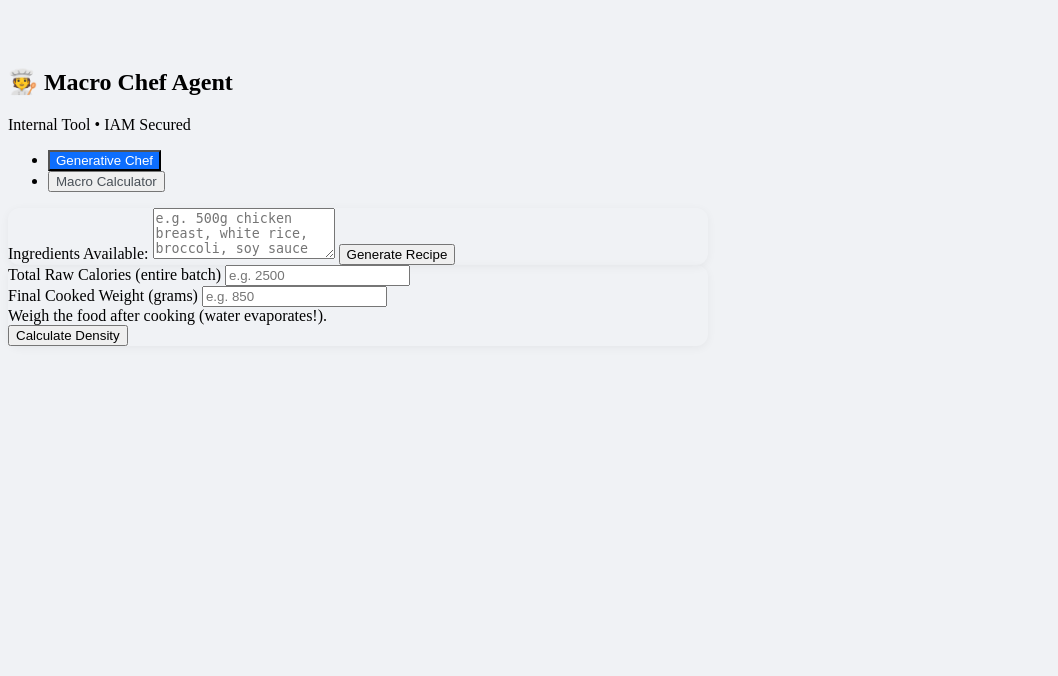
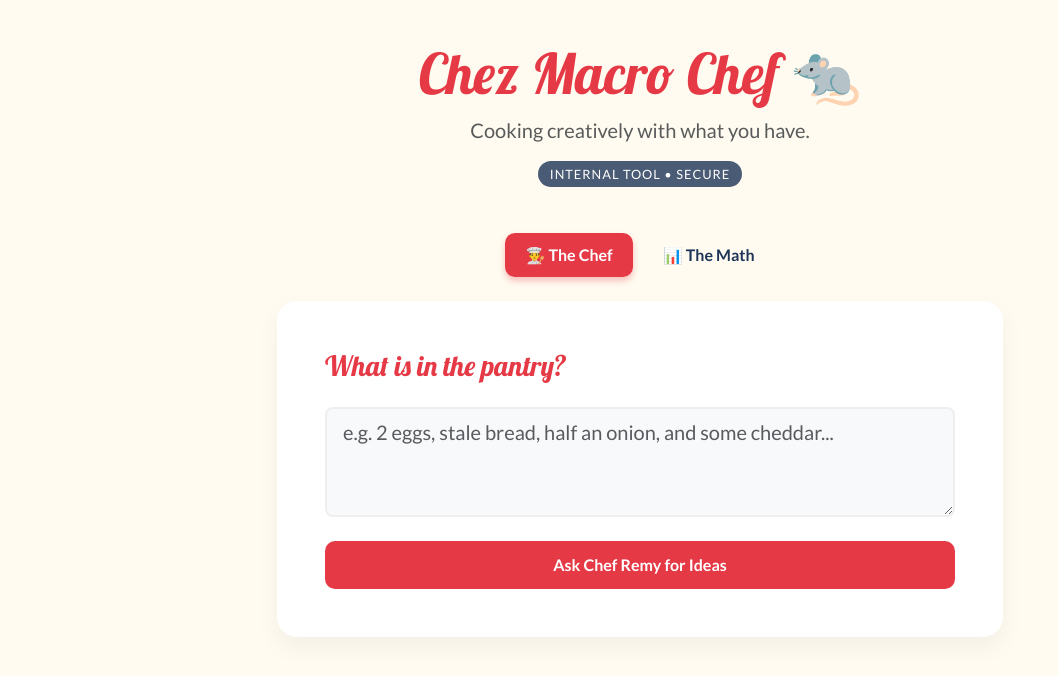
Before and after one commit to jm7n7/my-little-chef, a Flask app: page / in a window 1280 px wide. Shown: the top 676 px of the page, without its empty margins (0-1058 px from the left). Run offline with Flask 3, Linux system fonts and the light colour scheme; some libraries are stand-ins or nearby versions.

Commit message:
UI updates

```diff
--- a/templates/index.html
+++ b/templates/index.html
@@ -1,46 +1,146 @@
 <!DOCTYPE html>
 <html>
 <head>
-    <title>Macro Chef (Internal)</title>
-    <link href="[https://cdn.jsdelivr.net/npm/bootstrap@5.3.0/dist/css/bootstrap.min.css](https://cdn.jsdelivr.net/npm/bootstrap@5.3.0/dist/css/bootstrap.min.css)" rel="stylesheet">
+    <title>Chez Macro Chef 🐀</title>
+    <link href="https://cdn.jsdelivr.net/npm/bootstrap@5.3.0/dist/css/bootstrap.min.css" rel="stylesheet">
+    <link href="https://fonts.googleapis.com/css2?family=Lato:wght@400;700&family=Lobster&display=swap" rel="stylesheet">
+
     <style>
-        body { background-color: #f0f2f5; padding-top: 40px; }
-        .container { max-width: 700px; }
-        .card { border: none; box-shadow: 0 2px 10px rgba(0,0,0,0.05); border-radius: 12px; }
-        .nav-pills .nav-link { color: #495057; }
-        .nav-pills .nav-link.active { background-color: #0d6efd; color: white; }
-        .recipe-box { background: #fff; border-left: 5px solid #0d6efd; padding: 20px; border-radius: 4px; }
+        :root {
+            /* The Ratatouille Palette */
+            --tomato-red: #E63946;
+            --cream-bg: #FFFBF0;
+            --zucchini-green: #2A9D8F;
+            --eggplant-dark: #1D3557;
+            --crust-gold: #F4A261;
+        }
+
+        body {
+            background-color: var(--cream-bg);
+            font-family: 'Lato', sans-serif;
+            color: #2c3e50;
+            padding-top: 40px;
+            padding-bottom: 40px;
+        }
+
+        /* The Bistro Title */
+        h1, h2, h3 { font-family: 'Lobster', cursive; color: var(--tomato-red); }
+
+        .main-container {
+            max-width: 750px;
+            margin: auto;
+        }
+
+        /* Card Styling - Like a Menu */
+        .card {
+            border: none;
+            box-shadow: 0 10px 25px rgba(0,0,0,0.05);
+            border-radius: 20px;
+            background: white;
+            overflow: hidden;
+        }
+
+        /* Custom Tabs */
+        .nav-pills .nav-link {
+            color: var(--eggplant-dark);
+            font-weight: bold;
+            border-radius: 10px;
+            padding: 10px 20px;
+            margin: 0 5px;
+        }
+        .nav-pills .nav-link.active {
+            background-color: var(--tomato-red);
+            color: white;
+            box-shadow: 0 4px 6px rgba(230, 57, 70, 0.3);
+        }
+
+        /* Buttons */
+        .btn-chef {
+            background-color: var(--tomato-red);
+            border: none;
+            color: white;
+            font-weight: bold;
+            padding: 12px;
+            border-radius: 10px;
+            transition: transform 0.1s;
+        }
+        .btn-chef:hover { background-color: #d62828; color: white; transform: scale(1.02); }
+
+        .btn-math {
+            background-color: var(--zucchini-green);
+            border: none;
+            color: white;
+            font-weight: bold;
+            padding: 12px;
+            border-radius: 10px;
+        }
+        .btn-math:hover { background-color: #21867a; color: white; }
+
+        /* Recipe Result Area */
+        .recipe-paper {
+            background-color: #fff;
+            border: 2px dashed var(--crust-gold);
+            padding: 25px;
+            border-radius: 15px;
+            margin-top: 20px;
+            position: relative;
+        }
+        .recipe-paper::before {
+            content: "🍽️ Bon Appétit";
+            position: absolute;
+            top: -12px;
+            left: 20px;
+            background: white;
+            padding: 0 10px;
+            color: var(--crust-gold);
+            font-weight: bold;
+            font-family: 'Lobster', cursive;
+        }
+
+        .internal-badge {
+            background-color: var(--eggplant-dark);
+            color: white;
+            font-size: 0.8em;
+            padding: 5px 12px;
+            border-radius: 50px;
+            opacity: 0.8;
+            letter-spacing: 1px;
+        }
     </style>
 </head>
 <body>
 
-<div class="container">
-    <div class="text-center mb-4">
-        <h2>🧑‍🍳 Macro Chef Agent</h2>
-        <span class="badge bg-secondary">Internal Tool • IAM Secured</span>
+<div class="container main-container">
+
+    <div class="text-center mb-5">
+        <h1 class="display-4">Chez Macro Chef 🐀</h1>
+        <p class="lead text-muted">Cooking creatively with what you have.</p>
+        <span class="internal-badge">INTERNAL TOOL • SECURE</span>
     </div>
 
-    <ul class="nav nav-pills mb-3 justify-content-center" id="pills-tab" role="tablist">
+    <ul class="nav nav-pills mb-4 justify-content-center" id="pills-tab" role="tablist">
         <li class="nav-item">
-            <button class="nav-link active" id="pills-chef-tab" data-bs-toggle="pill" data-bs-target="#pills-chef" type="button">Generative Chef</button>
+            <button class="nav-link active" id="pills-chef-tab" data-bs-toggle="pill" data-bs-target="#pills-chef" type="button">👨‍🍳 The Chef</button>
         </li>
         <li class="nav-item">
-            <button class="nav-link" id="pills-math-tab" data-bs-toggle="pill" data-bs-target="#pills-math" type="button">Macro Calculator</button>
+            <button class="nav-link" id="pills-math-tab" data-bs-toggle="pill" data-bs-target="#pills-math" type="button">📊 The Math</button>
         </li>
     </ul>
 
     <div class="tab-content" id="pills-tabContent">
 
         <div class="tab-pane fade show active" id="pills-chef">
-            <div class="card p-4">
+            <div class="card p-5">
+                <h3 class="mb-4">What is in the pantry?</h3>
                 <form action="/generate-recipe" method="post">
-                    <label class="form-label fw-bold">Ingredients Available:</label>
-                    <textarea class="form-control mb-3" name="ingredients" rows="3" placeholder="e.g. 500g chicken breast, white rice, broccoli, soy sauce"></textarea>
-                    <button type="submit" class="btn btn-primary w-100">Generate Recipe</button>
+                    <div class="mb-4">
+                        <textarea class="form-control form-control-lg" name="ingredients" rows="3" placeholder="e.g. 2 eggs, stale bread, half an onion, and some cheddar..." style="background-color: #f8f9fa; border: 2px solid #eee;"></textarea>
+                    </div>
+                    <button type="submit" class="btn btn-chef w-100">Ask Chef Remy for Ideas</button>
                 </form>
 
                 {% if recipe %}
-                <div class="mt-4 recipe-box">
+                <div class="recipe-paper">
                     {{ recipe | safe }}
                 </div>
                 {% endif %}
@@ -48,18 +148,22 @@
         </div>
 
         <div class="tab-pane fade" id="pills-math">
-            <div class="card p-4">
+            <div class="card p-5">
+                <h3 class="mb-4" style="color: var(--zucchini-green);">Calorie Density Calc</h3>
                 <form action="/calculate-macros" method="post">
-                    <div class="mb-3">
-                        <label class="form-label">Total Raw Calories (entire batch)</label>
-                        <input type="number" step="any" name="raw_cals" class="form-control" placeholder="e.g. 2500">
+                    <div class="row g-3">
+                        <div class="col-md-6">
+                            <label class="form-label fw-bold">Raw Calories (Total)</label>
+                            <input type="number" step="any" name="raw_cals" class="form-control" placeholder="Total Raw Cals">
+                        </div>
+                        <div class="col-md-6">
+                            <label class="form-label fw-bold">Final Weight (g)</label>
+                            <input type="number" step="any" name="cooked_weight" class="form-control" placeholder="Cooked Weight">
+                        </div>
                     </div>
-                    <div class="mb-3">
-                        <label class="form-label">Final Cooked Weight (grams)</label>
-                        <input type="number" step="any" name="cooked_weight" class="form-control" placeholder="e.g. 850">
-                        <div class="form-text">Weigh the food after cooking (water evaporates!).</div>
+                    <div class="mt-4">
+                        <button type="submit" class="btn btn-math w-100">Calculate Macros</button>
                     </div>
-                    <button type="submit" class="btn btn-success w-100">Calculate Density</button>
                 </form>
 
                 {% if error %}
@@ -77,6 +181,6 @@
     </div>
 </div>
 
-<script src="[https://cdn.jsdelivr.net/npm/bootstrap@5.3.0/dist/js/bootstrap.bundle.min.js](https://cdn.jsdelivr.net/npm/bootstrap@5.3.0/dist/js/bootstrap.bundle.min.js)"></script>
+<script src="https://cdn.jsdelivr.net/npm/bootstrap@5.3.0/dist/js/bootstrap.bundle.min.js"></script>
 </body>
 </html>
```
